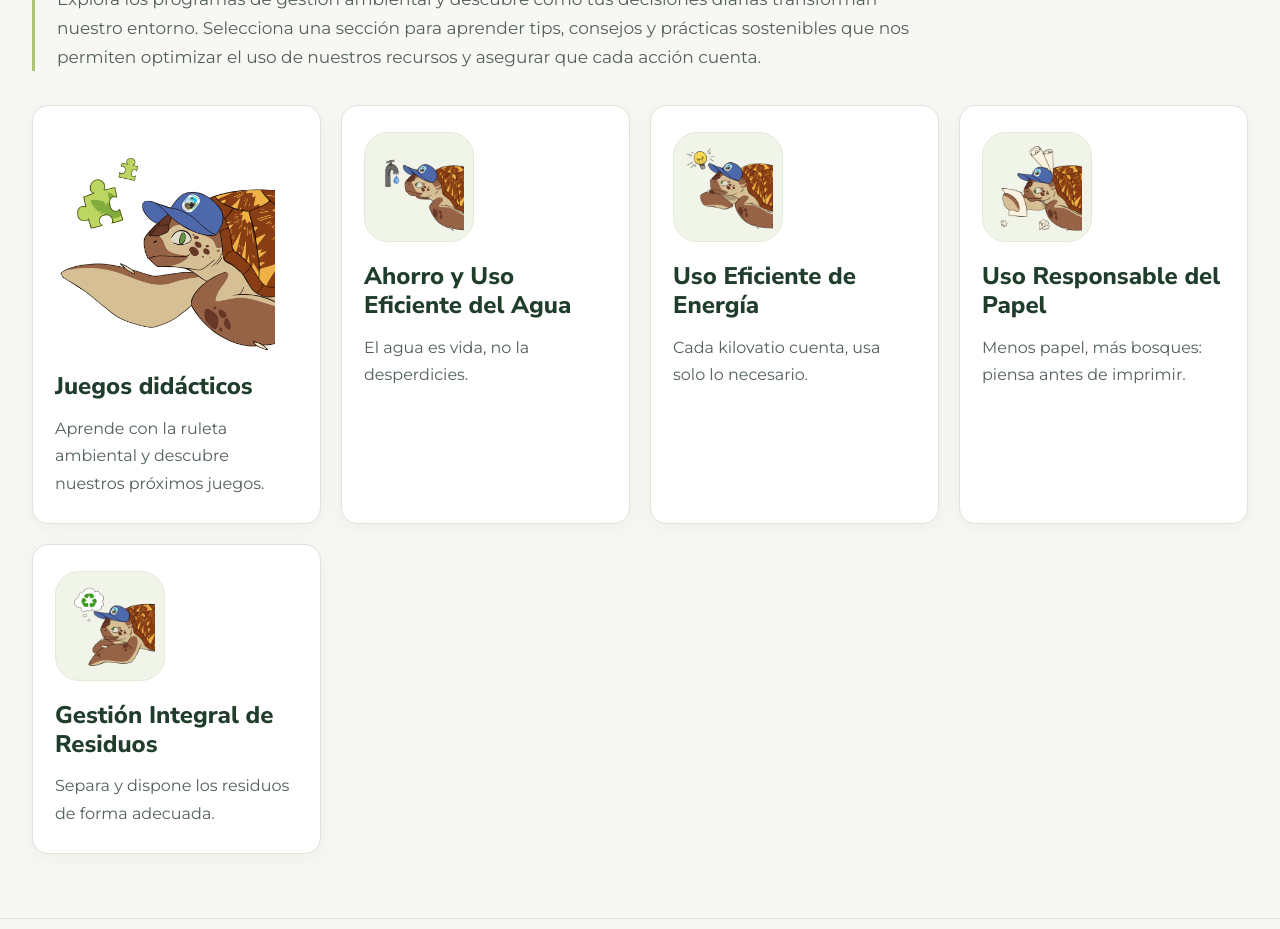
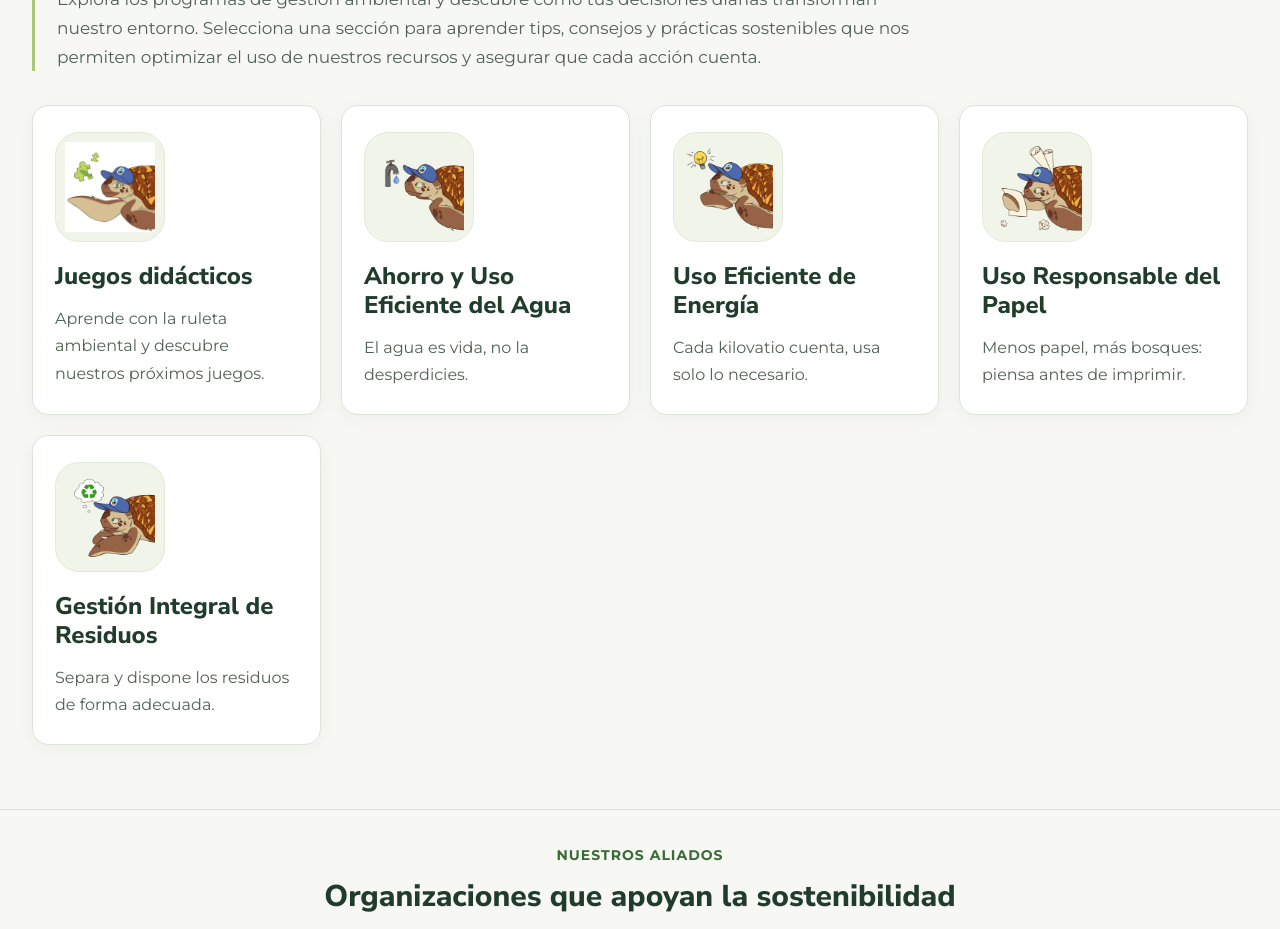
Before and after one commit to oscarprada/ecoamigos-web, a React (Vite) app in the folder frontend/: page / in a window 1280 px wide. Shown: the part 880-1809 px from the top of the page. Built offline with nearby package versions, Linux system fonts and the light colour scheme; no server answers.

Commit message:
Ajusta Cleo al tamaño de los íconos

```diff
--- a/frontend/src/pages/public/HomePage.jsx
+++ b/frontend/src/pages/public/HomePage.jsx
@@ -64,11 +64,13 @@ export default function HomePage() {
         <div className="home-cards">
           <Link to="/educacion/juegos" className="home-cardLink">
             <article className="home-card">
-              <img
-                src={cleoJuegos}
-                alt="Cleo, tortuga de Ecoamigos con piezas de rompecabezas"
-                className="home-gamesIllustration"
-              />
+              <div className="home-iconCircle">
+                <img
+                  src={cleoJuegos}
+                  alt="Cleo, tortuga de Ecoamigos con piezas de rompecabezas"
+                  className="home-iconImg"
+                />
+              </div>
               <h4 className="home-cardTitle">Juegos didácticos</h4>
               <p className="home-cardText">Aprende con la ruleta ambiental y descubre nuestros próximos juegos.</p>
             </article>
--- a/frontend/src/styles/pages.css
+++ b/frontend/src/styles/pages.css
@@ -199,13 +199,6 @@
   height: 90px;
   object-fit: contain;
 }
-.home-gamesIllustration {
-  display: block;
-  width: min(100%, 220px);
-  height: auto;
-  object-fit: contain;
-  margin-bottom: 20px;
-}
 .home-alliesSection {
   max-width: 1280px;
   margin: 0 auto;
```
